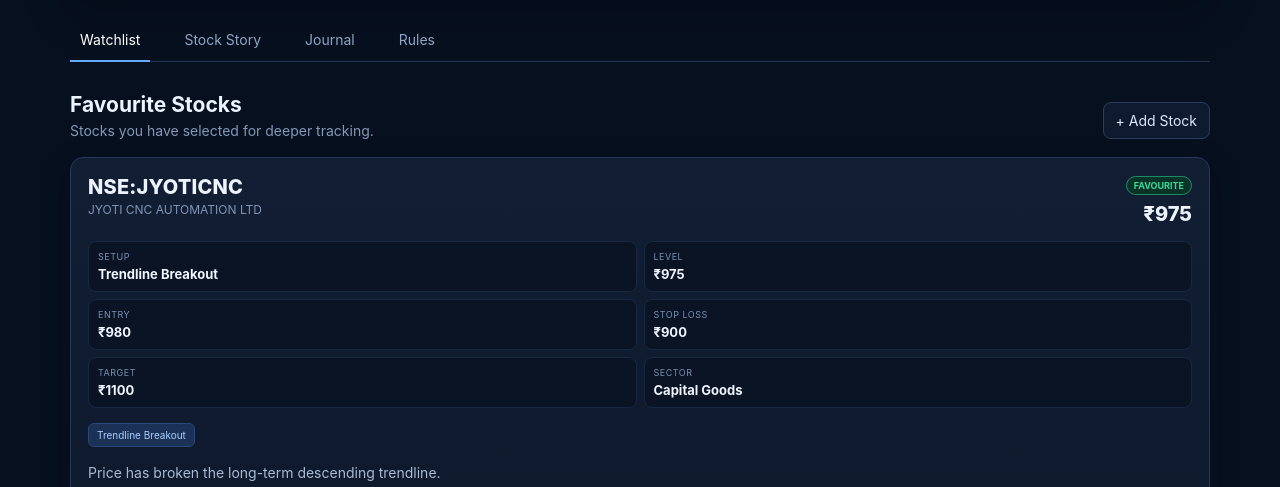
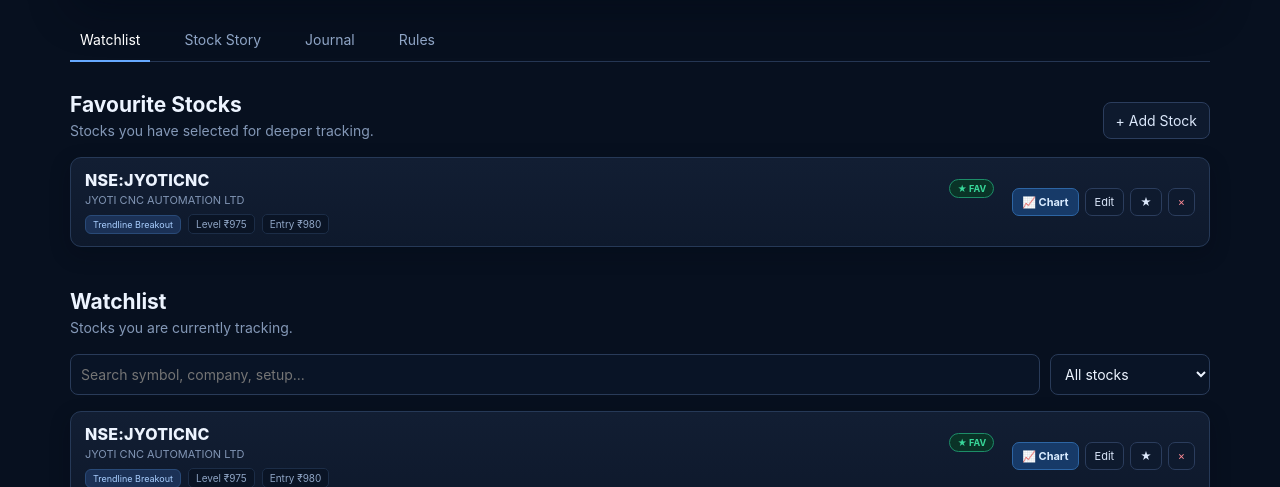
Before and after one commit to surajpjoshi/stockstory, a plain HTML site: page index.html in a window 1280 px wide. Shown: the part 313-800 px from the top of the page. Drawn offline with Linux system fonts and the light colour scheme.

Commit message:
StockStory - Compact watchlist cards with Chartink

```diff
--- a/app.js
+++ b/app.js
@@ -26,19 +26,65 @@
   renderJournal();
 }
 function empty(t){return `<div class="empty">${esc(t)}</div>`}
-function card(s){return `<article class="card">
-<div class="top"><div><div class="symbol">${esc(s.symbol)}</div><div class="company">${esc(s.company)}</div></div><div><span class="badge">${s.favourite?"FAVOURITE":"WATCH"}</span><div class="price">${money(s.level)}</div></div></div>
-<div class="metrics">
-<div class="metric"><small>SETUP</small><strong>${esc(s.setup||"—")}</strong></div>
-<div class="metric"><small>LEVEL</small><strong>${money(s.level)}</strong></div>
-<div class="metric"><small>ENTRY</small><strong>${money(s.entry)}</strong></div>
-<div class="metric"><small>STOP LOSS</small><strong>${money(s.stop)}</strong></div>
-<div class="metric"><small>TARGET</small><strong>${money(s.target)}</strong></div>
-<div class="metric"><small>SECTOR</small><strong>${esc(s.sector||"—")}</strong></div>
-</div>${s.setup?`<span class="tag">${esc(s.setup)}</span>`:""}<p class="thesis">${esc(s.why||"Add why this stock is interesting.")}</p>
-<div class="card-actions"><button onclick="editStock('${s.id}')">Edit</button><button onclick="fav('${s.id}')">${s.favourite?"★ Favourite":"☆ Favourite"}</button>${link(s.chartink,"Chartink")}${link(s.tradingview,"TradingView")}<button onclick="removeStock('${s.id}')">Delete</button></div>
-</article>`}
-function story(s){return `<article class="card"><div class="top"><div><div class="symbol">${esc(s.symbol)} ${s.favourite?"⭐":""}</div><div class="company">${esc(s.company)}</div></div></div><div class="metrics"><div class="metric"><small>SETUP</small><strong>${esc(s.setup||"—")}</strong></div><div class="metric"><small>WATCH LEVEL</small><strong>${money(s.level)}</strong></div><div class="metric"><small>ENTRY</small><strong>${money(s.entry)}</strong></div><div class="metric"><small>STOP</small><strong>${money(s.stop)}</strong></div><div class="metric"><small>TARGET</small><strong>${money(s.target)}</strong></div><div class="metric"><small>SECTOR</small><strong>${esc(s.sector||"—")}</strong></div></div><p class="thesis"><b>Why I'm watching</b><br>${esc(s.why||"—")}</p><p class="thesis"><b>Notes</b><br>${esc(s.notes||"—")}</p><div class="card-actions"><button onclick="editStock('${s.id}')">Edit Story</button>${link(s.chartink,"Chartink")}${link(s.tradingview,"TradingView")}</div></article>`}
+function chartUrl(s){
+  if(s.chartink && s.chartink.trim()) return s.chartink.trim();
+  const symbol=(s.symbol||"").replace(/^NSE:/i,"").replace(/^BSE:/i,"").trim();
+  return symbol ? `https://chartink.com/stocks/${encodeURIComponent(symbol)}.html` : "";
+}
+function card(s){
+  const chart=chartUrl(s);
+  return `<article class="watch-card">
+    <div class="watch-main">
+      <div class="watch-title">
+        <div>
+          <div class="symbol">${esc(s.symbol)}</div>
+          <div class="company">${esc(s.company)}</div>
+        </div>
+        <span class="badge">${s.favourite?"★ FAV":"WATCH"}</span>
+      </div>
+      <div class="watch-meta">
+        ${s.setup?`<span class="tag">${esc(s.setup)}</span>`:""}
+        ${s.level?`<span class="mini-meta">Level ₹${esc(s.level)}</span>`:""}
+        ${s.entry?`<span class="mini-meta">Entry ₹${esc(s.entry)}</span>`:""}
+      </div>
+    </div>
+    <div class="watch-actions">
+      ${chart?`<a class="chart-btn" href="${esc(chart)}" target="_blank" rel="noopener">📈 Chart</a>`:""}
+      ${s.tradingview?`<a href="${esc(s.tradingview)}" target="_blank" rel="noopener">TradingView</a>`:""}
+      <button onclick="editStock('${s.id}')">Edit</button>
+      <button onclick="fav('${s.id}')">${s.favourite?"★":"☆"}</button>
+      <button class="delete-btn" onclick="removeStock('${s.id}')">×</button>
+    </div>
+  </article>`;
+}
+
+function story(s){
+  const chart=chartUrl(s);
+  return `<article class="watch-card story-card">
+    <div class="watch-main">
+      <div class="watch-title">
+        <div>
+          <div class="symbol">${esc(s.symbol)} ${s.favourite?"⭐":""}</div>
+          <div class="company">${esc(s.company)}</div>
+        </div>
+      </div>
+      <div class="watch-meta">
+        ${s.setup?`<span class="tag">${esc(s.setup)}</span>`:""}
+        ${s.level?`<span class="mini-meta">Watch ₹${esc(s.level)}</span>`:""}
+        ${s.entry?`<span class="mini-meta">Entry ₹${esc(s.entry)}</span>`:""}
+        ${s.stop?`<span class="mini-meta">SL ₹${esc(s.stop)}</span>`:""}
+        ${s.target?`<span class="mini-meta">Target ₹${esc(s.target)}</span>`:""}
+      </div>
+      ${s.why?`<div class="story-line"><b>Why:</b> ${esc(s.why)}</div>`:""}
+    </div>
+    <div class="watch-actions">
+      ${chart?`<a class="chart-btn" href="${esc(chart)}" target="_blank" rel="noopener">📈 Chart</a>`:""}
+      ${s.tradingview?`<a href="${esc(s.tradingview)}" target="_blank" rel="noopener">TradingView</a>`:""}
+      <button onclick="editStock('${s.id}')">Edit</button>
+    </div>
+  </article>`;
+}
+
 function link(url,text){return url?`<a href="${esc(url)}" target="_blank" rel="noopener">${text}</a>`:""}
 
 function openStockModal(s=null){
--- a/styles.css
+++ b/styles.css
@@ -19,6 +19,14 @@
 .journal{background:#101c30;border:1px solid #263957;border-radius:12px;padding:17px;margin-bottom:12px;color:#bdcbe0}.journal b{color:#fff}.journal .muted{color:#7890b2;margin-top:3px}.journal p{line-height:1.5}.journal button{border:1px solid #2b3d5d;background:#0e1a2e;color:#dce8fb;border-radius:7px;padding:6px 9px}
 .rules{display:grid;gap:10px;max-width:700px}.rules label{padding:14px 16px;border:1px solid #263957;border-radius:10px;background:#101c30;color:#c4d1e4}.rules input{accent-color:#5d9fff;margin-right:10px}
 .modal{position:fixed;inset:0;background:#020712bb;backdrop-filter:blur(5px);display:flex;align-items:center;justify-content:center;padding:20px;z-index:50}.modal.hidden{display:none}.modal-card{width:min(760px,100%);max-height:90vh;overflow:auto;background:#111d32;border:1px solid #2a3e60;border-radius:14px;padding:22px;box-shadow:0 25px 80px #000a}.modal-title{display:flex;align-items:center;justify-content:space-between;margin-bottom:18px}.modal-title h2{margin:0}.modal-title button{background:none;border:0;color:#a9bad2;font-size:28px;cursor:pointer}.modal-card label{display:block;color:#91a5c2;font-size:12px;margin-bottom:12px}.modal-card label input,.modal-card label textarea{display:block;width:100%;margin-top:6px}.form-grid{display:grid;grid-template-columns:1fr 1fr;gap:0 12px}.check{display:flex!important;align-items:center;gap:8px}.check input{width:auto!important;margin:0!important}.modal-actions{display:flex;justify-content:flex-end;gap:8px;margin-top:16px}.modal-actions .primary{background:#246fd2;border-color:#3685ec;color:#fff}
+
+/* Compact stock tiles */
+.watch-card{display:flex;align-items:center;justify-content:space-between;gap:18px;background:linear-gradient(180deg,#121e33,#0e192c);border:1px solid #263957;border-radius:11px;padding:12px 14px;min-height:76px;box-shadow:0 7px 20px #02081444}
+.watch-main{min-width:0;flex:1}.watch-title{display:flex;align-items:center;gap:12px;justify-content:space-between}.watch-title .symbol{font-size:16px}.watch-title .company{font-size:11px;white-space:nowrap;overflow:hidden;text-overflow:ellipsis;max-width:430px}
+.watch-meta{display:flex;align-items:center;gap:7px;flex-wrap:wrap;margin-top:7px}.watch-meta .tag{margin:0;padding:3px 7px;font-size:9px}.mini-meta{font-size:10px;color:#8ea4c4;background:#0a1425;border:1px solid #1c2d47;border-radius:5px;padding:3px 7px}
+.watch-actions{display:flex;align-items:center;gap:6px;flex-shrink:0}.watch-actions a,.watch-actions button{border:1px solid #2b3d5d;background:#0e1a2e;color:#dce8fb;border-radius:7px;padding:6px 9px;text-decoration:none;font-size:11px;cursor:pointer}.watch-actions .chart-btn{background:#173a68;border-color:#2d65a4;color:#d9ebff;font-weight:700}.watch-actions .delete-btn{color:#ff8b96}.story-line{font-size:11px;color:#9eb1cc;margin-top:7px;white-space:nowrap;overflow:hidden;text-overflow:ellipsis}
+@media(max-width:700px){.watch-card{align-items:flex-start;flex-direction:column}.watch-actions{width:100%;flex-wrap:wrap}.watch-actions a,.watch-actions button{flex:0 0 auto}.watch-title .company{max-width:260px}}
+
 footer{text-align:center;color:#617594;padding:20px;border-top:1px solid #172640}
 @media(max-width:800px){.topbar{height:auto;padding:14px;align-items:flex-start}.top-actions{flex-wrap:wrap}.hero{padding:24px;align-items:flex-start;flex-direction:column}.stats{width:100%}.stat{flex:1}.form-grid{grid-template-columns:1fr}.container{width:min(100% - 20px,1140px)}}
 @media(max-width:560px){.brand small{display:none}.top-actions button{padding:7px 9px}.hero h1{font-size:30px}.grid{grid-template-columns:1fr}.metrics{gap:5px}}
```
Also changed, not shown: README.md.
